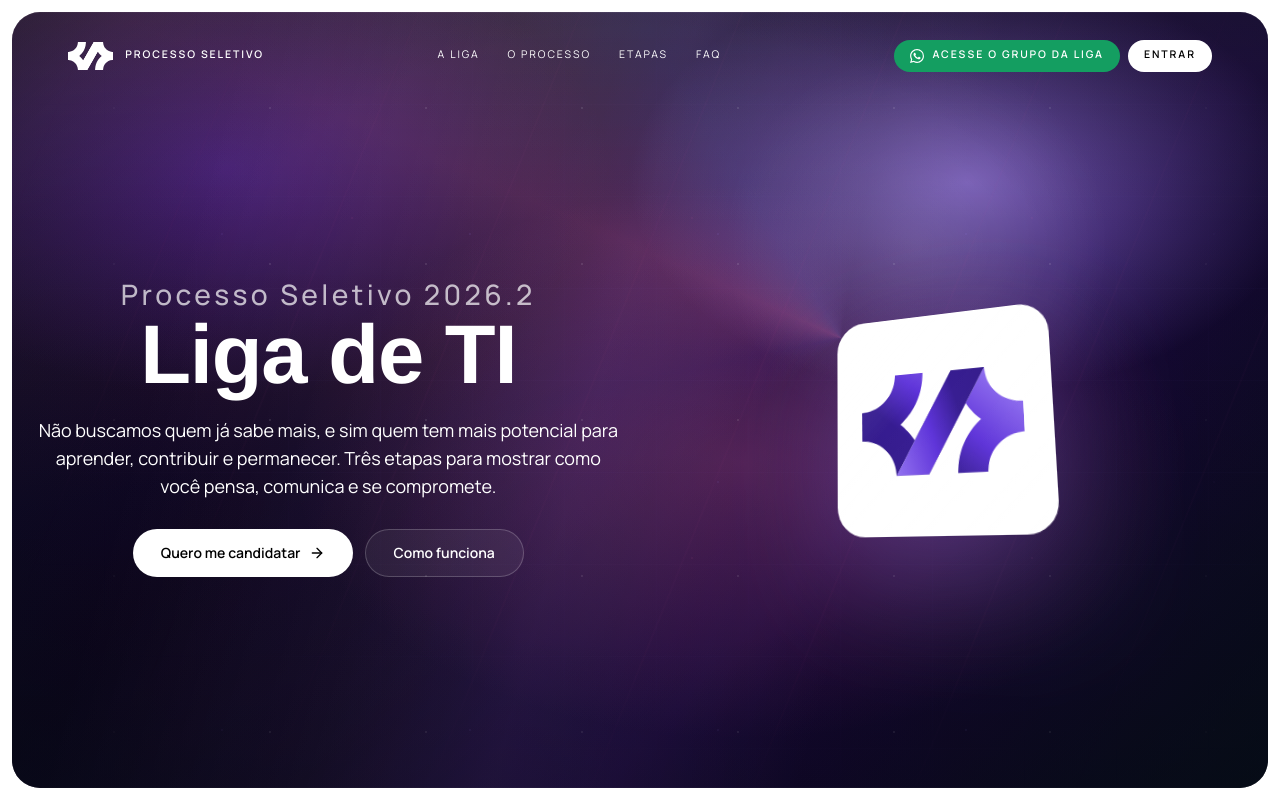
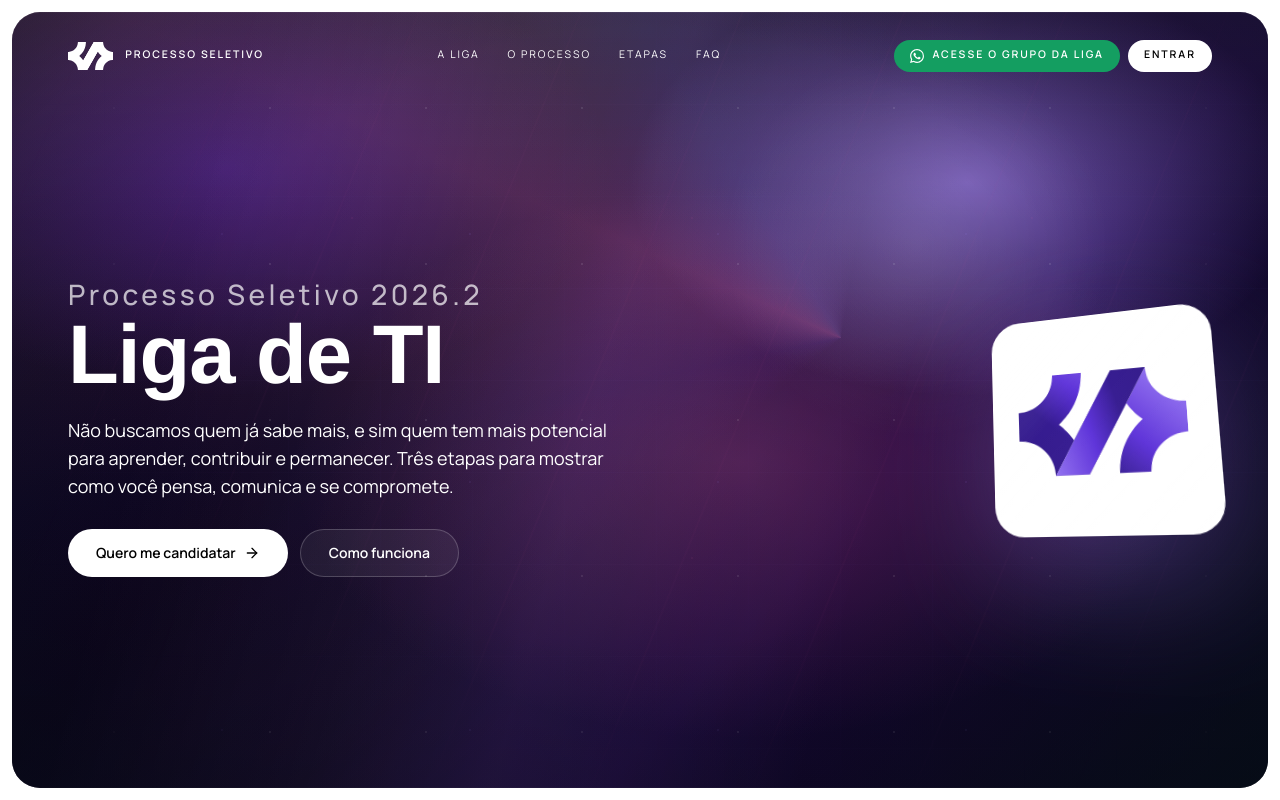
Before and after one commit to enzo-garofalo/Liga-Hackathon, a React (Vite) app in the folder frontend/: page / in a window 1280 px wide. Shown: the top 800 px of the page. Built offline with nearby package versions, Linux system fonts and the light colour scheme; no server answers; a web font is replaced by a local one.

Commit message:
fix hero panel

```diff
--- a/frontend/src/pages/LandingPage.tsx
+++ b/frontend/src/pages/LandingPage.tsx
@@ -170,9 +170,13 @@ function RegistrationWindow() {
   )
 }
 
+/** Navbar e hero compartilham a mesma largura e o mesmo padding lateral,
+ *  senão a borda esquerda do texto não bate com a do logo da nav. */
+const HERO_CONTAINER = 'mx-auto w-[min(90vw,74rem)] px-1'
+
 function HeroPanel() {
   return (
-    <div className="floating-stage relative mx-auto flex min-h-[14rem] w-full max-w-[38rem] items-center justify-center md:min-h-[26rem]">
+    <div className="floating-stage relative mx-auto flex min-h-[14rem] w-full max-w-[38rem] items-center justify-center md:mr-0 md:min-h-[26rem] md:justify-end">
       <div className="floating-panel floating-panel-liga flex h-32 w-32 items-center justify-center rounded-[1.4rem] bg-white shadow-[0_38px_120px_rgba(168,135,255,0.3)] md:h-56 md:w-56 md:rounded-[1.9rem]">
         <img src={logo} alt="Liga de TI" className="h-[5.75rem] w-[6.5rem] object-contain md:h-[9.5rem] md:w-[10.5rem]" />
       </div>
@@ -186,7 +190,7 @@ function Hero() {
       <div className="aeline-floating-canvas relative min-h-[calc(100svh-1rem)] overflow-hidden rounded-[1.45rem] md:min-h-[calc(100vh-1.5rem)] md:rounded-[1.75rem]">
         <div className="aeline-grid" />
         <div className="aeline-particles" />
-        <nav className="relative z-30 mx-auto mt-5 flex h-12 w-[min(90vw,74rem)] items-center justify-between px-1 text-[0.66rem] uppercase tracking-[0.18em] text-white/58">
+        <nav className={`${HERO_CONTAINER} relative z-30 mt-5 flex h-12 items-center justify-between text-[0.66rem] uppercase tracking-[0.18em] text-white/58`}>
           <Link to="/" aria-label="Liga de TI" className="flex items-center gap-3">
             <img src={logo} alt="Liga de TI" className="h-7 brightness-0 invert" />
             <span className="hidden font-semibold text-white/78 sm:inline">Processo Seletivo</span>
@@ -217,9 +221,9 @@ function Hero() {
           </div>
         </nav>
 
-        <div className="relative z-10 mx-auto flex min-h-[calc(100svh-6.25rem)] w-[calc(100%-1.5rem)] flex-col justify-between md:min-h-[calc(100vh-8rem)] md:w-[min(94vw,88rem)]">
+        <div className={`${HERO_CONTAINER} relative z-10 flex min-h-[calc(100svh-6.25rem)] flex-col justify-between md:min-h-[calc(100vh-8rem)]`}>
           <div className="grid flex-1 content-center gap-4 pb-3 pt-5 md:grid-cols-[0.98fr_1.02fr] md:items-center md:gap-5 md:pb-0 md:pt-3">
-            <div className="mx-auto max-w-2xl text-center md:max-w-6xl md:pt-4">
+            <div className="mx-auto max-w-2xl text-center md:mx-0 md:max-w-6xl md:pt-4 md:text-left">
               <h1 className="font-display font-semibold leading-[0.92] tracking-[-0.075em]">
                 <span className="block text-[clamp(1rem,4.8vw,1.25rem)] font-medium tracking-[0.12em] text-white/70 md:text-[clamp(1.2rem,2.2vw,2.2rem)]">
                   Processo Seletivo 2026.2
@@ -228,12 +232,12 @@ function Hero() {
                   Liga de TI
                 </span>
               </h1>
-              <p className="mx-auto mt-5 max-w-sm text-sm leading-6 text-white/58 md:mt-6 md:max-w-2xl md:text-lg md:leading-7">
+              <p className="mx-auto mt-5 max-w-sm text-sm leading-6 text-white/58 md:mx-0 md:mt-6 md:max-w-2xl md:text-lg md:leading-7">
                 Não buscamos quem já sabe mais, e sim quem tem mais potencial para aprender, contribuir e permanecer.
                 Três etapas para mostrar como você pensa, comunica e se compromete.
               </p>
               <RegistrationWindow />
-              <div className="mt-7 flex flex-wrap justify-center gap-3">
+              <div className="mt-7 flex flex-wrap justify-center gap-3 md:justify-start">
                 <Link to="/register">
                   <Button className="h-12 rounded-full bg-white px-7 text-sm font-semibold !text-black hover:bg-black hover:!text-white">
                     Quero me candidatar
```
